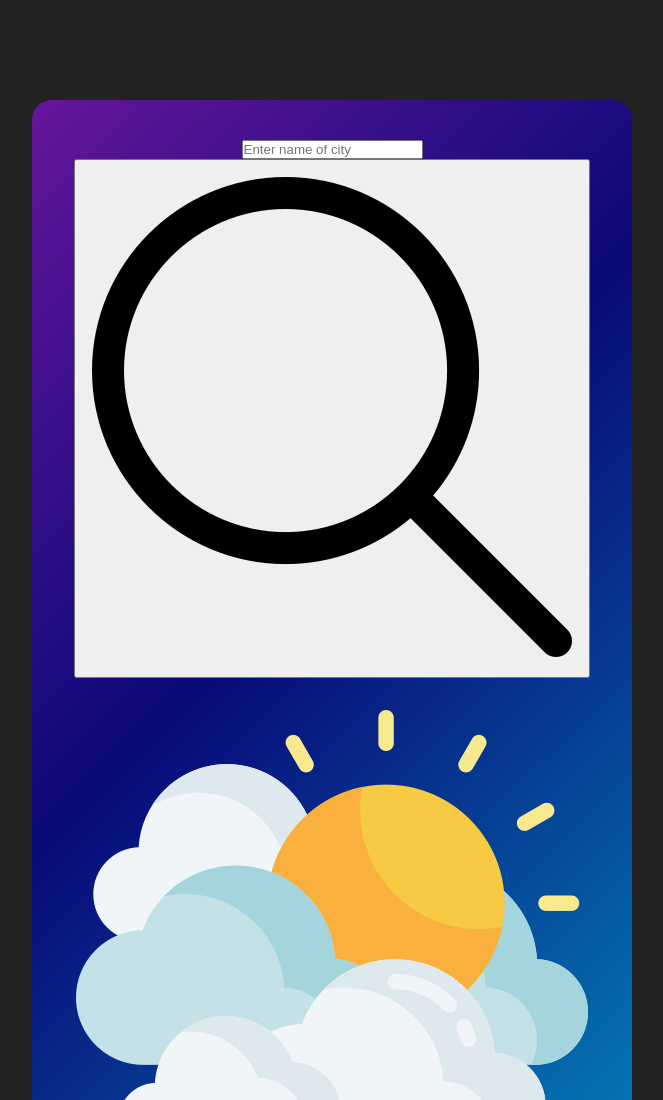
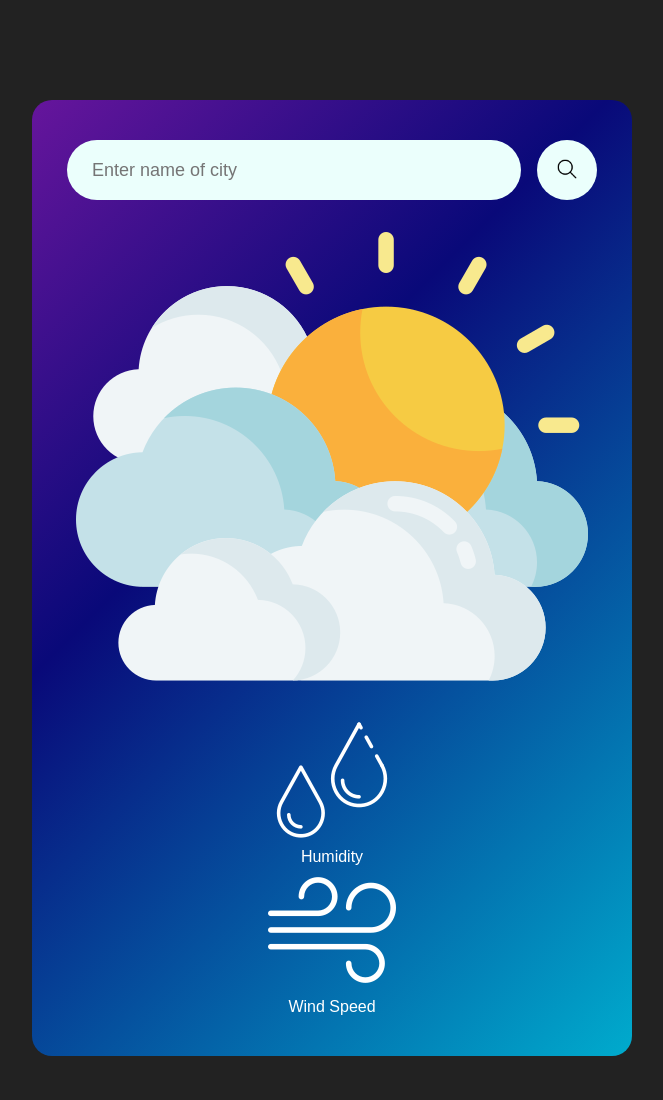
Before and after one commit to mariagn01/weather-app, a plain HTML site: page index.html in a window 1280 px wide. Shown: the top 1100 px of the page, without its empty margins (308-971 px from the left). After the commit the page ends 1056 px from the top, so only its background shows below. Drawn offline with nearby package versions, Linux system fonts and the light colour scheme.

Commit message:
Styling of the search section, input and button

```diff
--- a/assets/css/style.css
+++ b/assets/css/style.css
@@ -20,3 +20,37 @@ body{
     padding: 40px 35px;
     text-align: center;
 }
+
+/* Styling of the search section, input and button */
+.search{
+    width: 100%;
+    display: flex;
+    align-items: center;
+    justify-content: space-between;
+}
+
+.search input{
+    border: 0;
+    outline: 0;
+    background: #EBFFFC;
+    color: #555555;
+    padding: 10px 25px;
+    height: 60px;
+    border-radius: 30px;
+    flex: 1;
+    margin-right: 16px;
+    font-size: 18px;
+}
+.search button {
+    border: 0;
+    outline: 0;
+    background: #EBFFFC;
+    border-radius: 50%;
+    width: 60px;
+    height: 60px;
+    cursor: pointer;
+}
+
+.search button img{
+    width: 20px;
+}
```
